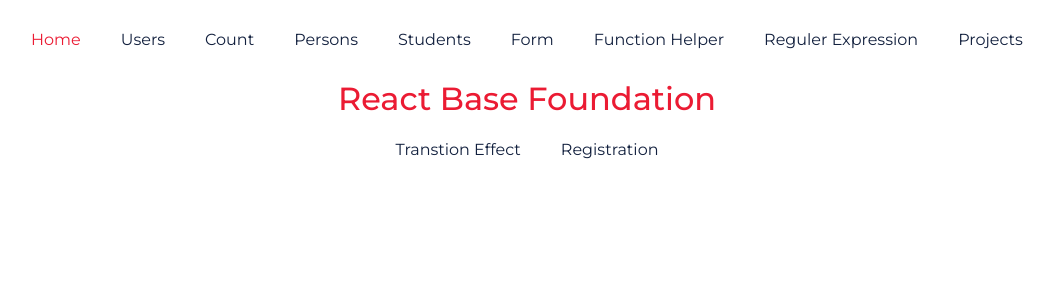
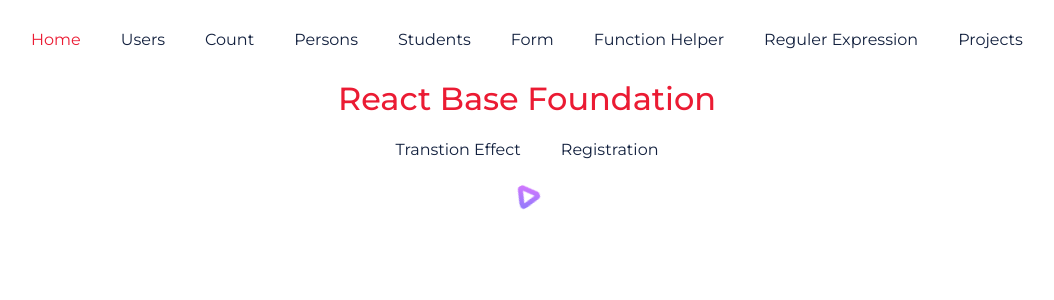
Before and after one commit to jakdev047/react-base-concept, a React (Create React App) app: page / in a window 1280 px wide. Shown: the top 300 px of the page, without its empty margins (113-1167 px from the left). Built offline with nearby package versions, Linux system fonts and the light colour scheme.

Commit message:
rotate animation

```diff
--- a/src/assets/sass/component-styles/_general.scss
+++ b/src/assets/sass/component-styles/_general.scss
@@ -68,3 +68,21 @@ input{border: 1px solid transparent !important;}
     transition: opacity 0.3s 0.3s ease;
     opacity: 0;
 }
+
+// home page
+.home-section {
+    position: relative;
+    max-width: 450px;
+    margin: 0 auto;
+}
+.rotate-animation {
+    animation: triangleAnimation 3s infinite;
+}
+@keyframes triangleAnimation {
+    0% {
+      transform: rotate(0deg);
+    }
+    100% {
+      transform: rotate(360deg);
+    }
+}
--- a/src/pages/Home.js
+++ b/src/pages/Home.js
@@ -1,6 +1,9 @@
 import React, { Component, Fragment } from 'react';
 import { Link, withRouter } from 'react-router-dom';
 import TopNavigation from '../components/TopNavigation/TopNavigation';
+
+// images
+import triangleImg from "../assets/images/triangle.png";
 
 
 class Home extends Component {
@@ -8,11 +11,16 @@ class Home extends Component {
         return (
             <Fragment>
                 <TopNavigation title="Home" />
-                <h2>React Base Foundation</h2>
-                <ul className="menu">
-                    <li><Link to="/transion-effect">Transtion Effect</Link></li>
-                    <li><Link to="/registration">Registration</Link></li>
-                </ul>
+                <div className="home-section">
+                    <h2>React Base Foundation</h2>
+                    <ul className="menu">
+                        <li><Link to="/transion-effect">Transtion Effect</Link></li>
+                        <li><Link to="/registration">Registration</Link></li>
+                    </ul>
+                    <div class="rotate-animation">
+                        <img src={triangleImg} alt="effects"/>
+                    </div>
+                </div>
             </Fragment>
         )
     }
```
Also changed, not shown: src/assets/images/triangle.png (added).
